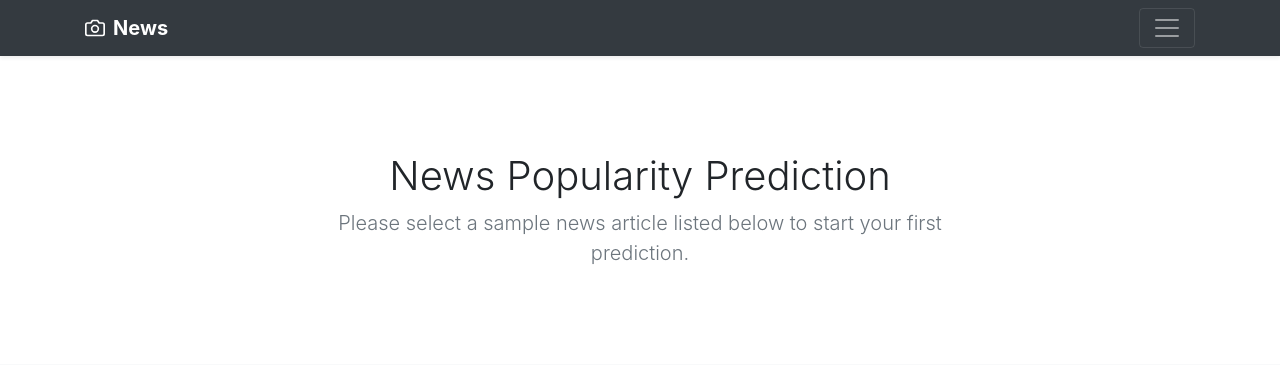
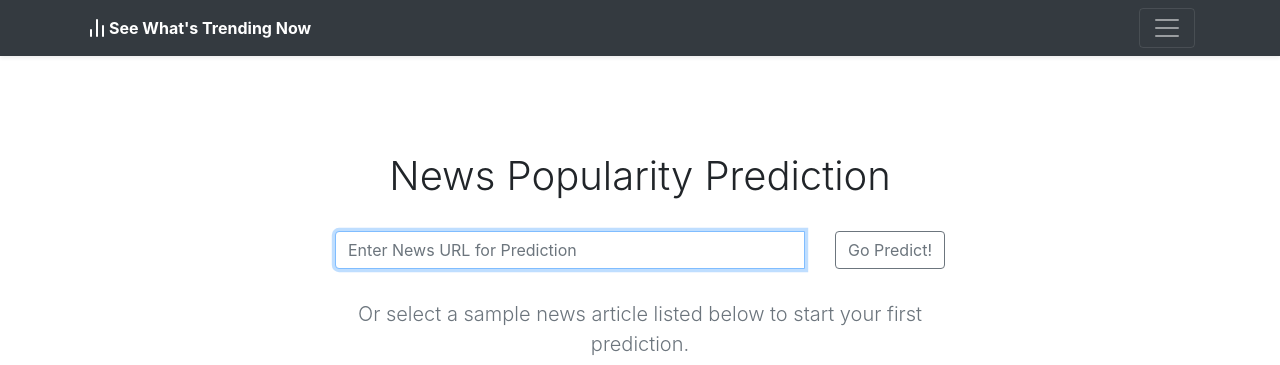
Before and after one commit to jzhng123/Machine-Learning-Pipeline-Project, a Flask app: template templates/selectNewsToPredict.html in a window 1280 px wide. Shown: the top 365 px of the page. Run offline with Flask 2, Linux system fonts and the light colour scheme; the template is opened without the code that fills it: most values are stand-ins (such as "Sample title", 1, 10 or a date in 2020); parts of the project's set-up code (start-up, migrations or seed data) failed here and were passed over; some libraries are stand-ins or nearby versions.

Commit message:
Update final

```diff
--- a/templates/predict.html
+++ b/templates/predict.html
@@ -195,6 +195,9 @@
     <header class="masthead mb-auto">
         <div class="inner">
             <h3 class="masthead-brand">Predicting.....</h3>
+            <nav class="nav nav-masthead justify-content-center">
+                <a class="label label-default" href="/list">Click to Start a New Prediction</a>
+            </nav>
         </div>
     </header>
 
--- a/templates/selectNewsToPredict.html
+++ b/templates/selectNewsToPredict.html
@@ -84,9 +84,12 @@
     </div>
     <div class="navbar navbar-dark bg-dark shadow-sm">
         <div class="container d-flex justify-content-between">
-            <a href="https://mashable.com/" class="navbar-brand d-flex align-items-center">
-                <svg xmlns="http://www.w3.org/2000/svg" width="20" height="20" fill="none" stroke="currentColor" stroke-linecap="round" stroke-linejoin="round" stroke-width="2" aria-hidden="true" class="mr-2" viewBox="0 0 24 24" focusable="false"><path d="M23 19a2 2 0 0 1-2 2H3a2 2 0 0 1-2-2V8a2 2 0 0 1 2-2h4l2-3h6l2 3h4a2 2 0 0 1 2 2z"/><circle cx="12" cy="13" r="4"/></svg>
-                <strong>News</strong>
+            <a href="/dashboard" class="navbar-brand d-flex align-items-center" style="font-size:medium">
+                <svg xmlns="http://www.w3.org/2000/svg" width="24" height="24" viewBox="0 0 24 24" fill="none" stroke="currentColor" stroke-width="2" stroke-linecap="round" stroke-linejoin="round" class="feather feather-bar-chart-2">
+                    <line x1="18" y1="20" x2="18" y2="10"></line><line x1="12" y1="20" x2="12" y2="4"></line><line x1="6" y1="20" x2="6" y2="14">
+                    <strong> See What's Trending Now</strong>
+                </line>
+                </svg>
             </a>
             <button class="navbar-toggler" type="button" data-toggle="collapse" data-target="#navbarHeader" aria-controls="navbarHeader" aria-expanded="false" aria-label="Toggle navigation">
                 <span class="navbar-toggler-icon"></span>
@@ -101,11 +104,11 @@
     <section class="jumbotron text-center">
         <div class="container">
             <h1 class="jumbotron-heading">News Popularity Prediction</h1>
-            <p class="lead text-muted">Please select a sample news article listed below to start your first prediction. </p>
-<!--            <p>-->
-<!--                <a href="#" class="btn btn-primary my-2">Main call to action</a>-->
-<!--                <a href="#" class="btn btn-secondary my-2">Secondary action</a>-->
-<!--            </p>-->
+            <div class="input-group" style = "margin-top: 5%">
+                <input type="url" id="newsURL" class="form-control" placeholder="Enter News URL for Prediction" required autofocus>
+                <a href="/predict" class="btn btn-md btn-outline-secondary" style = "margin-left:5%">Go Predict!</a>
+            </div>
+            <p class="lead text-muted" style = "margin-top: 5%">Or select a sample news article listed below to start your first prediction. </p>
         </div>
     </section>
 
```
Also changed, not shown: 2 other files.
